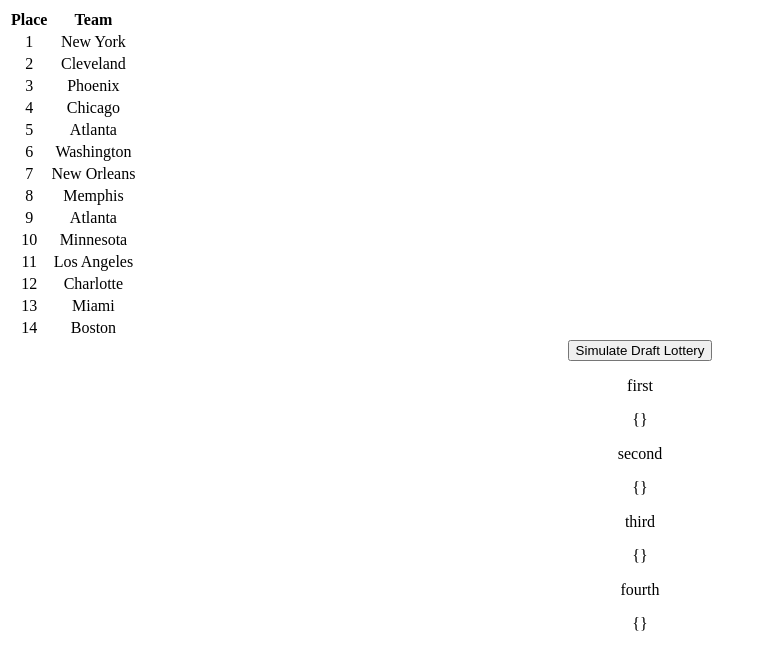
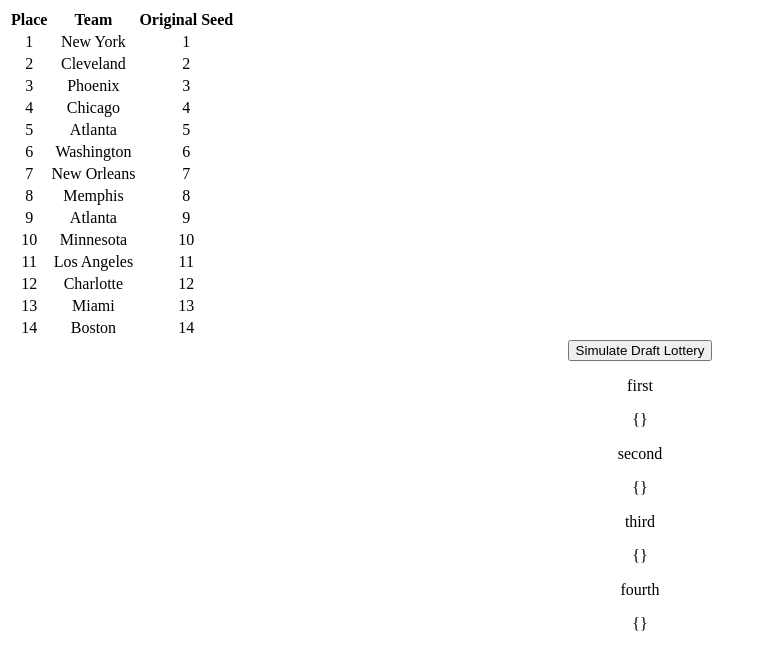
Before and after one commit to Maxwell1126/JS-NBA-Draft-Lottery, a React (Create React App) app: page / in a window 1280 px wide. Shown: the top 670 px of the page, without its empty margins (0-764 px from the left). Built offline with nearby package versions, Linux system fonts and the light colour scheme.

Commit message:
Added table column for original seed.

```diff
--- a/src/LotteryTeams/LotteryTeams.js
+++ b/src/LotteryTeams/LotteryTeams.js
@@ -22,6 +22,7 @@ class LotteryTeams extends Component {
                             <tr>
                                 <th>Place</th>
                                 <th>Team</th>
+                                <th>Original Seed</th>
                             </tr>
                         </thead>
                         <tbody>
@@ -29,6 +30,7 @@ class LotteryTeams extends Component {
                                 return <tr>
                                     <td>{team.place}</td>
                                     <td>{team.name}</td>
+                                    <td>{team.seed}</td>
                                 </tr>
                             })}
                         </tbody>
```
